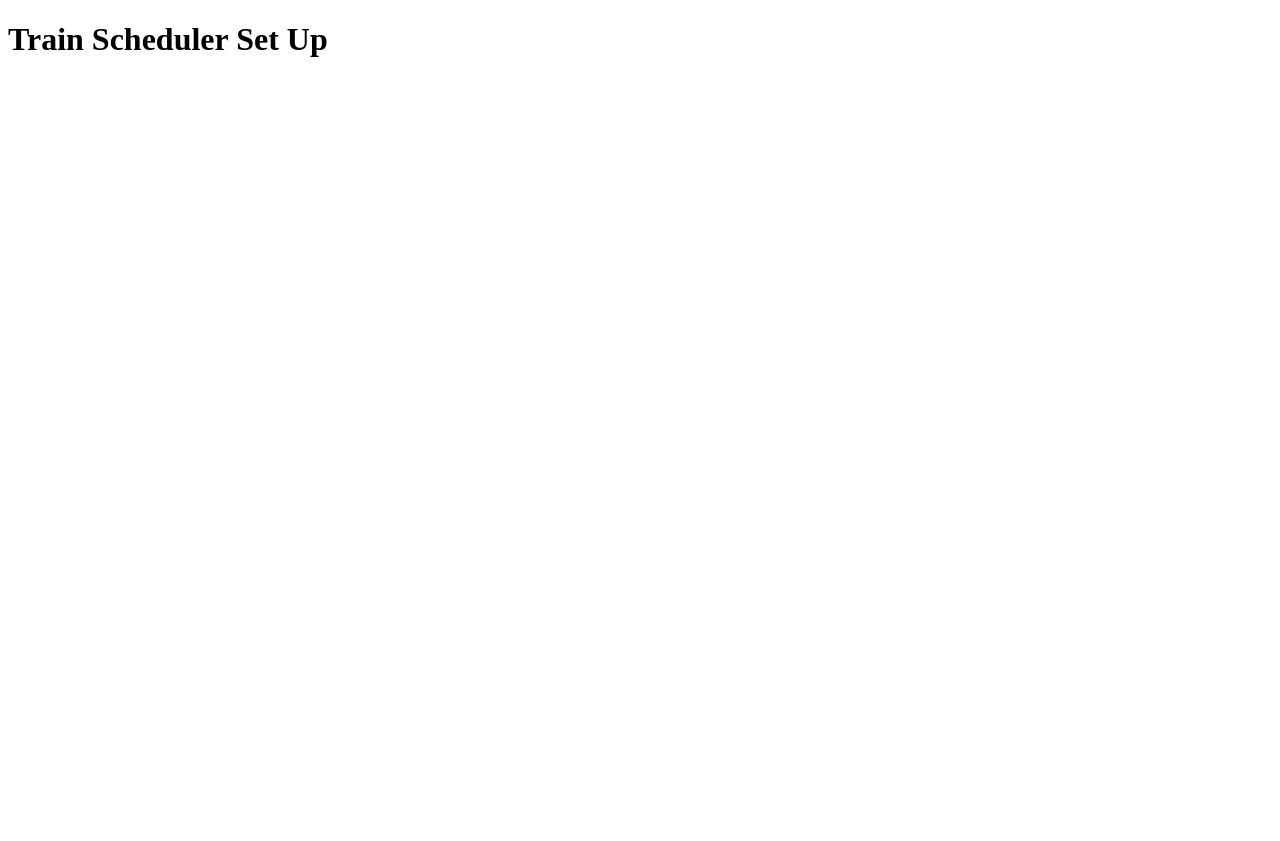
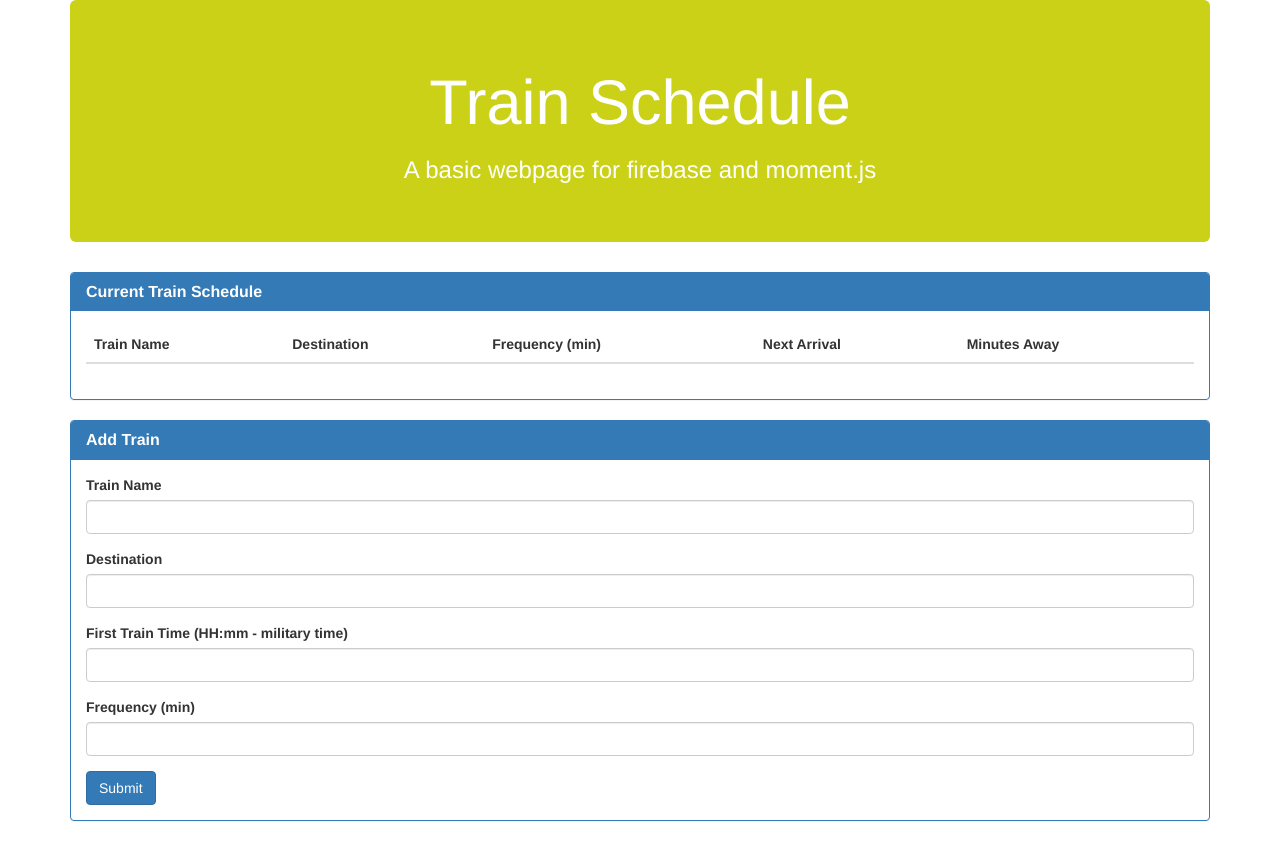
Before and after one commit to muri03/Train-Scheduler, a plain HTML site: page index.html in a window 1280 px wide. Before the commit the page ends 800 px from the top, so only its background shows below. Drawn offline with nearby package versions, Linux system fonts and the light colour scheme.

Commit message:
completed html template

```diff
--- a/index.html
+++ b/index.html
@@ -1,11 +1,104 @@
+
 <!DOCTYPE html>
-<html lang="en">
-<head>
-	<meta charset="UTF-8">
-	<title>Train Scheduler</title>
-</head>
-<body>
-<h1>Train Scheduler Set Up</h1>
+<html lang="en-us">
 
-</body>
+  <head>
+
+    <meta charset="UTF-8">
+    <title>Train Tracker</title>
+
+    <!-- Bootstrap -->
+    <link rel="stylesheet" href="https://maxcdn.bootstrapcdn.com/bootstrap/3.3.7/css/bootstrap.min.css">
+    <script src="https://cdnjs.cloudflare.com/ajax/libs/jquery/3.2.1/jquery.min.js"></script>
+    <script src="https://maxcdn.bootstrapcdn.com/bootstrap/3.3.7/js/bootstrap.min.js"></script>
+
+    <!-- Firebase Reference -->
+    <script src="https://www.gstatic.com/firebasejs/live/3.0/firebase.js"></script>
+
+    <!-- Moment.js Reference -->
+    <!-- <script src="http://momentjs.com/downloads/moment.js"></script>   -->
+    <script src="https://cdn.jsdelivr.net/momentjs/2.12.0/moment.min.js"></script>
+
+  </head>
+
+  <body>
+
+    <!-- Train Tracker -->
+    <div class="container">
+
+      <!-- Jumbotron -->
+      <div class="jumbotron" style="background-color: #cad117; color: white">
+        <h1 class="text-center">Train Schedule</h1>
+        <h3 class="text-center">A basic webpage for firebase and moment.js</h3>
+      </div>
+
+      <div class="row">
+
+        <div class="col-lg-12">
+
+        <!-- Current Train-->
+          <div class="panel panel-primary">
+            <div class="panel-heading">
+              <h3 class="panel-title"><strong>Current Train Schedule</strong></h3>
+            </div>
+            <div class="panel-body">
+              <table class="table table-hover" id='train-table'>
+                <thead>
+                  <tr>
+                    <th>Train Name</th>
+                    <th>Destination</th>
+                    <th>Frequency (min)</th>
+                    <th>Next Arrival</th>
+                    <th>Minutes Away</th>
+                  </tr>
+                </thead>
+                <tbody>
+                </tbody>
+              </table>
+            </div>
+          </div>
+
+          <!-- Add Train  -->
+          <div class="panel panel-primary">
+            <div class="panel-heading">
+              <h3 class="panel-title"><strong>Add Train</strong></h3>
+            </div>
+            <div class="panel-body">
+
+              <!-- Entry Form -->
+              <form>
+                <div class="form-group">
+                  <label for="train-name-input">Train Name</label>
+                  <input class="form-control" id="train-name-input" type="text">
+                </div>
+                <div class="form-group">
+                  <label for="role-input">Destination</label>
+                  <input class="form-control" id="destination-input" type="text">
+                </div>
+                <div class="form-group">
+                  <label for="start-input">First Train Time (HH:mm - military time)</label>
+                  <input class="form-control" id="start-input" type="text">
+                </div>
+                <div class="form-group">
+                  <label for="rate-input">Frequency (min)</label>
+                  <input class="form-control" id="rate-input" type="text">
+                </div>
+                <button class="btn btn-primary" id="add-train-btn" type="submit">Submit</button>
+              </form>
+
+            </div>
+
+          </div>
+
+        </div>
+
+      </div>
+
+    </div>
+
+    <!-- JavaScript -->
+    <script src="app.js"></script>
+
+  </body>
+
 </html>
```
